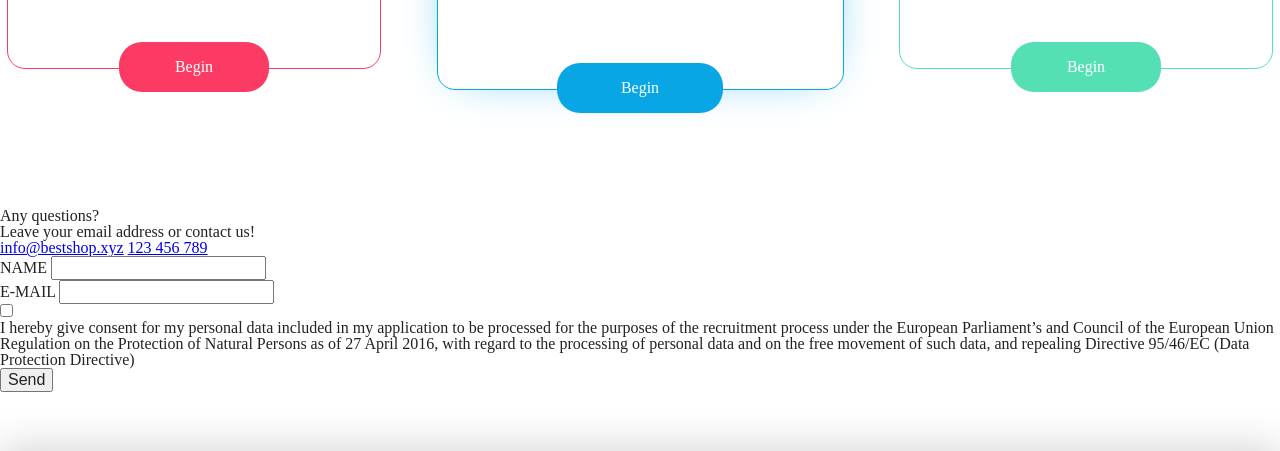
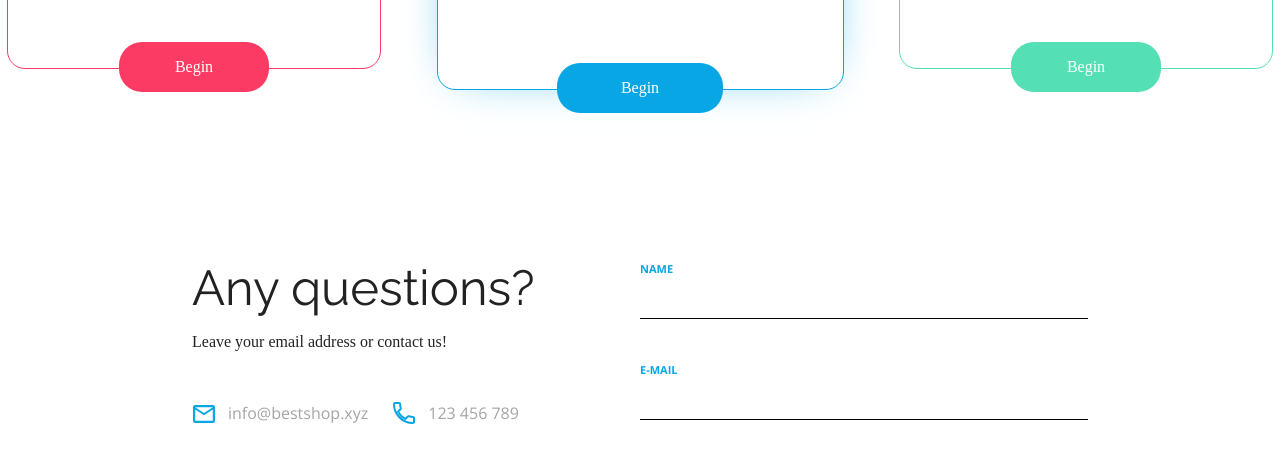
Before and after one commit to Dominikdoms/Dominikdoms.github.io, a website: page index.html in a window 1280 px wide. Shown: the part 3325-3776 px from the top of the page. Drawn offline with nearby package versions, Linux system fonts and the light colour scheme.

Commit message:
created contact section

```diff
--- a/scss/elements/_contact.scss
+++ b/scss/elements/_contact.scss
@@ -1,6 +1,4 @@
 @include mobile {
-
-
   .contact {
     display: flex;
     flex-direction: column;
@@ -18,13 +16,11 @@
     color: $color-black;
   }
 
-
   .contact__instruction {
     font-family: $font-open-sans;
     font-size: 16px;
     margin-bottom: 42px;
   }
-
   .contact__details {
     display: flex;
     flex-direction: column;
@@ -38,6 +34,7 @@
     font-size: 16px;
     position: relative;
     left: 9px;
+    margin-bottom: 16px;
   }
 
   .details__item-tel {
@@ -71,11 +68,166 @@
     left: -10px;
     bottom: -8px;
   }
+  //------------FORM-------------
+  .form {
+    margin: 0;
+    display: flex;
+    flex-direction: column;
+    width: 100%;
+    height: 157px;
+  }
 
+  .name {
+    margin-bottom: 45px;
+  }
 
-  //------------FORM-------------
+  .form__field {
+    height: 57px;
+    width: 100%;
+    display: flex;
+    flex-direction: column;
+    border-bottom: 1px solid $color-black;
+  }
 
+  .form__label {
+    margin-bottom: 10px;
+    font-family: $font-open-sans;
+    font-size: 11px;
+    color: $color-primary;
+    font-weight: $font-size-bold;
+  }
 
+  /*-------*/
+  .form__input {
+    line-height: 23px;
+    border: 0;
+    margin-bottom: 9px;
+  }
+
+  .checkbox input {
+    position: absolute;
+    opacity: 0;
+    cursor: pointer;
+    width: 0;
+    height: 0;
+  }
+
+  .checkbox {
+    cursor: pointer;
+    display: flex;
+    margin-top: 31px;
+  }
+
+  .form__checkbox-icon {
+    height: 24px;
+    width: 24px;
+    flex-shrink: 0;
+    flex-basis: 24px;
+    border: 1px solid $color-grey;
+    border-radius: 4px;
+    cursor: pointer;
+    margin-right: 10px;
+  }
+
+  .form__checkbox-text {
+    font-family: $font-open-sans;
+    font-size: 12px;
+    line-height: 17px;
+    color: $color-grey;
+    width: 277px;
+    height: 156px;
+  }
+
+  .checkbox input:checked + span {
+    background-image: url("../../assets/Checkmark.svg");
+    background-repeat: no-repeat;
+    background-position: center;
+  }
+
+  .contact__btn {
+    font-family: $font-open-sans;
+    font-size: 13px;
+    color: $color-white;
+    background-color: $color-primary;
+    padding: 20px 98px;
+    position: relative;
+    right: -89px;
+    bottom: -21px;
+    border: 0;
+    border-radius: 35px;
+  }
+}
+
+@include desktop {
+  .contact {
+    margin: 155px auto 59px auto;
+    height: 376px;
+    width: 896px;
+    display: flex;
+    justify-content: center;
+  }
+
+  .contact__column {
+    width: 50%;
+  }
+
+  .contact__column-title {
+    font-family: $font-realway;
+    font-size: 49px;
+    font-weight: $font-size-normal;
+    margin-bottom: 22px;
+    color: var(--color-black);
+  }
+
+  .contact__instruction {
+    font-family: var(--font-spen-sans);
+    font-size: 16px;
+    font-weight: $color-black;
+    margin-bottom: 42px;
+  }
+
+  .details__item-mail {
+    text-decoration: none;
+    color: $color-grey;
+    font-family: $font-open-sans;
+    font-size: 16px;
+    position: relative;
+    left: 9px;
+  }
+
+  .details__item-tel {
+    text-decoration: none;
+    color: $color-grey;
+    font-family: $font-open-sans;
+    font-size: 16px;
+    margin-left: calc(57px - 27px);
+    position: relative;
+    left: 8px;
+  }
+
+  .details__item-mail::before {
+    content: "";
+    height: 27px;
+    width: 27px;
+    display: inline-block;
+    background-image: url("../../assets/Mail Icon.svg");
+    position: relative;
+    left: -10px;
+    bottom: -9px;
+  }
+
+  .details__item-tel::before {
+    content: "";
+    display: inline-block;
+    width: 27px;
+    height: 27px;
+    background-image: url("../../assets/Phone Icon.svg");
+    position: relative;
+    left: -10px;
+    bottom: -8px;
+  }
+
+  /*-----------FORM-----------*/
 
   .form {
     margin: 0;
@@ -162,185 +314,4 @@
     border: 0;
     border-radius: 35px;
   }
-
-
 }
-
-
-
-
-
-
-
-
-
-
-
-
-
-
-
-
-
-
-
-
-
-
-
-//
-//.contact {
-//  margin: 155px auto 59px auto;
-//  height: 376px;
-//  width: 896px;
-//  display: flex;
-//  justify-content: center;
-//}
-//
-//.contact__column {
-//  width: 50%;
-//}
-//
-//.contact__column-title {
-//  font-family: $font-realway;
-//  font-size: 49px;
-//  font-weight: $font-size-normal;
-//  margin-bottom: 22px;
-//  color: var(--color-black);
-//}
-//
-//.contact__instruction {
-//  font-family: var(--font-spen-sans);
-//  font-size: 16px;
-//  font-weight: $color-black;
-//  margin-bottom: 42px;
-//}
-//
-//.details__item-mail {
-//  text-decoration: none;
-//  color: $color-grey;
-//  font-family: $font-open-sans;
-//  font-size: 16px;
-//  position: relative;
-//  left: 9px;
-//}
-//
-//.details__item-tel {
-//  text-decoration: none;
-//  color: $color-grey;
-//  font-family: $font-open-sans;
-//  font-size: 16px;
-//  margin-left: calc(57px - 27px);
-//  position: relative;
-//  left: 8px;
-//}
-//
-//.details__item-mail::before {
-//  content: "";
-//  height: 27px;
-//  width: 27px;
-//  display: inline-block;
-//  background-image: url("../../assets/Mail Icon.svg");
-//  position: relative;
-//  left: -10px;
-//  bottom: -9px;
-//}
-//
-//.details__item-tel::before {
-//  content: "";
-//  display: inline-block;
-//  width: 27px;
-//  height: 27px;
-//  background-image: url("../../assets/Phone Icon.svg");
-//  position: relative;
-//  left: -10px;
-//  bottom: -8px;
-//}
-//
-///*-----------FORM-----------*/
-//
-//.form {
-//  margin: 0;
-//  display: flex;
-//  flex-direction: column;
-//  width: 100%;
-//  height: 157px;
-//}
-//
-//.name {
-//  margin-bottom: 45px;
-//}
-//
-//.form__field {
-//  height: 57px;
-//  width: 100%;
-//  display: flex;
-//  flex-direction: column;
-//  border-bottom: 1px solid $color-black;
-//}
-//
-//.form__label {
-//  margin-bottom: 10px;
-//  font-family: $font-open-sans;
-//  font-size: 11px;
-//  color: $color-primary;
-//  font-weight: $font-size-bold;
-//}
-//
-///*-------*/
-//.form__input {
-//  line-height: 23px;
-//  border: 0;
-//  margin-bottom: 9px;
-//}
-//
-//.checkbox input {
-//  position: absolute;
-//  opacity: 0;
-//  cursor: pointer;
-//  width: 0;
-//  height: 0;
-//}
-//
-//.checkbox {
-//  cursor: pointer;
-//  display: flex;
-//  margin-top: 34px;
-//}
-//
-//.form__checkbox-icon {
-//  height: 24px;
-//  width: 24px;
-//  flex-shrink: 0;
-//  flex-basis: 24px;
-//  border: 1px solid $color-grey;
-//  border-radius: 4px;
-//  cursor: pointer;
-//  margin-right: 10px;
-//}
-//
-//.form__checkbox-text {
-//  font-family: $font-open-sans;
-//  font-size: 12px;
-//  line-height: 17px;
-//  color: $color-grey;
-//}
-//
-//.checkbox input:checked + span {
-//  background-image: url("../../assets/Checkmark.svg");
-//  background-repeat: no-repeat;
-//  background-position: center;
-//}
-//
-//.contact__btn {
-//  font-family: $font-open-sans;
-//  font-size: 13px;
-//  color: $color-white;
-//  background-color: $color-primary;
-//  padding: 20px 97px;
-//  position: relative;
-//  right: -223px;
-//  bottom: -20px;
-//  border: 0;
-//  border-radius: 35px;
-//}
```
Also changed, not shown: css/main.css, 1 other file.
